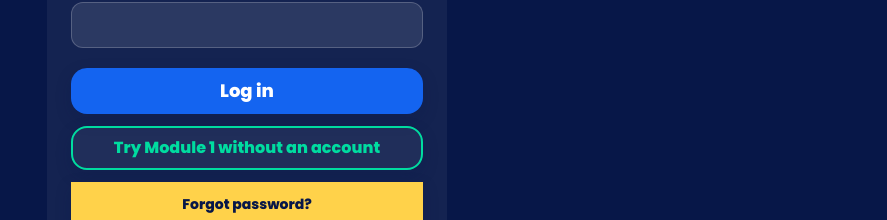
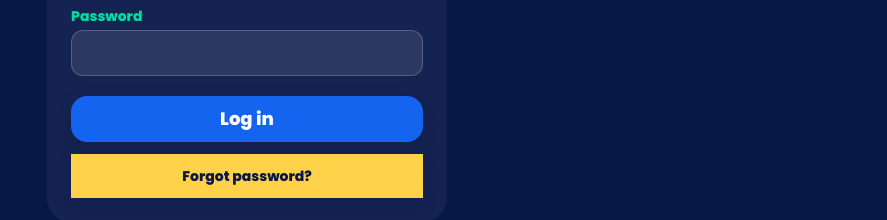
Before and after one commit to dev-rai1/tayu-game, a React (Vite) app in the folder frontend/: page /login in a window 1280 px wide. Shown: the part 439-659 px from the top of the page, without its empty margins (393-1280 px from the left). Built offline with nearby package versions, Linux system fonts and the light colour scheme; no server answers.

Commit message:
Remove Module 1 guest play option

```diff
--- a/frontend/src/pages/Auth.jsx
+++ b/frontend/src/pages/Auth.jsx
@@ -1,6 +1,6 @@
 import { useState } from 'react'
 import { useNavigate, Link, useSearchParams } from 'react-router-dom'
-import { currentUser, signUp, signIn, startGuestSession, syncUp } from '../services/auth.js'
+import { currentUser, signUp, signIn, syncUp } from '../services/auth.js'
 import { recoverLogin } from '../services/loginRecovery.js'
 import { requestPasswordReset } from '../services/passwordRecovery.js'
 import { loadProfile, saveProfile } from '../services/walletStore.js'
@@ -57,11 +57,6 @@ export default function Auth() {
     if (user.role === 'teacher') return nav('/teacher')
     if (!loadProfile()?.assessment?.pre) return nav('/assessment/pre')
     return nav('/modules')
-  }
-
-  const tryAsGuest = () => {
-    startGuestSession()
-    nav('/modules')
   }
 
   const submit = async (event) => {
@@ -137,7 +132,6 @@ export default function Auth() {
         <div aria-live="polite" aria-atomic="true">{err && <p role="alert" className="mt-3 rounded-xl bg-red-500/15 px-3 py-2 text-sm font-bold text-red-200">{err}</p>}{ok && <p role="status" className="mt-3 rounded-xl bg-teal/15 px-3 py-2 text-sm font-bold text-teal">{ok}</p>}</div>
         {mode === 'reset' && recovery && <div className="mt-3 rounded-2xl bg-white/5 p-4 text-sm font-semibold text-white/75"><p>Use the newest reset email.</p><p className="mt-2 font-extrabold text-amber-200">Check Spam, Junk, or Promotions if it is not in your inbox.</p>{recovery.legacyActivationAvailable && <button type="button" onClick={activateOlderAccount} className="mt-3 min-h-[44px] w-full rounded-xl bg-amber-300 px-3 font-extrabold text-navy">Activate older account</button>}</div>}
         <button type="submit" disabled={busy} className="btn-primary mt-5 min-h-[56px] w-full text-lg disabled:opacity-50">{busy ? 'One moment...' : mode === 'signup' ? 'Create my account' : mode === 'signin' ? 'Log in' : recovery ? 'Send reset link again' : 'Send reset link'}</button>
-        {mode === 'signin' && <button type="button" onClick={tryAsGuest} className="mt-3 min-h-[52px] w-full rounded-2xl border-2 border-teal bg-white/5 px-4 font-extrabold text-teal hover:bg-white/10">Try Module 1 without an account</button>}
         {mode === 'signin' && <button type="button" onClick={() => changeMode('reset')} className="mt-3 w-full text-sm font-bold text-white/75">Forgot password?</button>}
         {mode === 'reset' && <button type="button" onClick={() => changeMode('signin')} className="mt-3 w-full text-sm font-bold text-white/75">Back to login</button>}
       </form>
```
